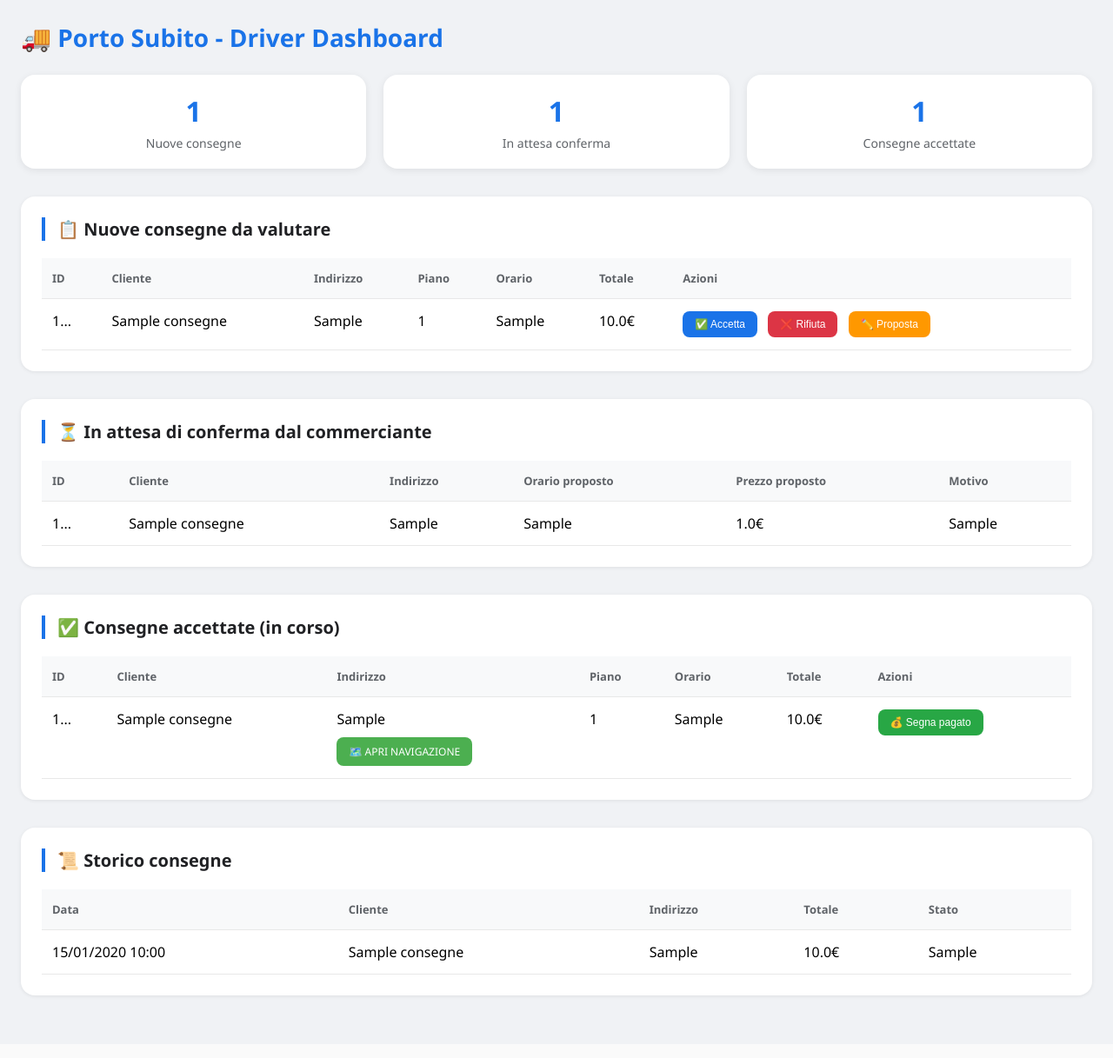
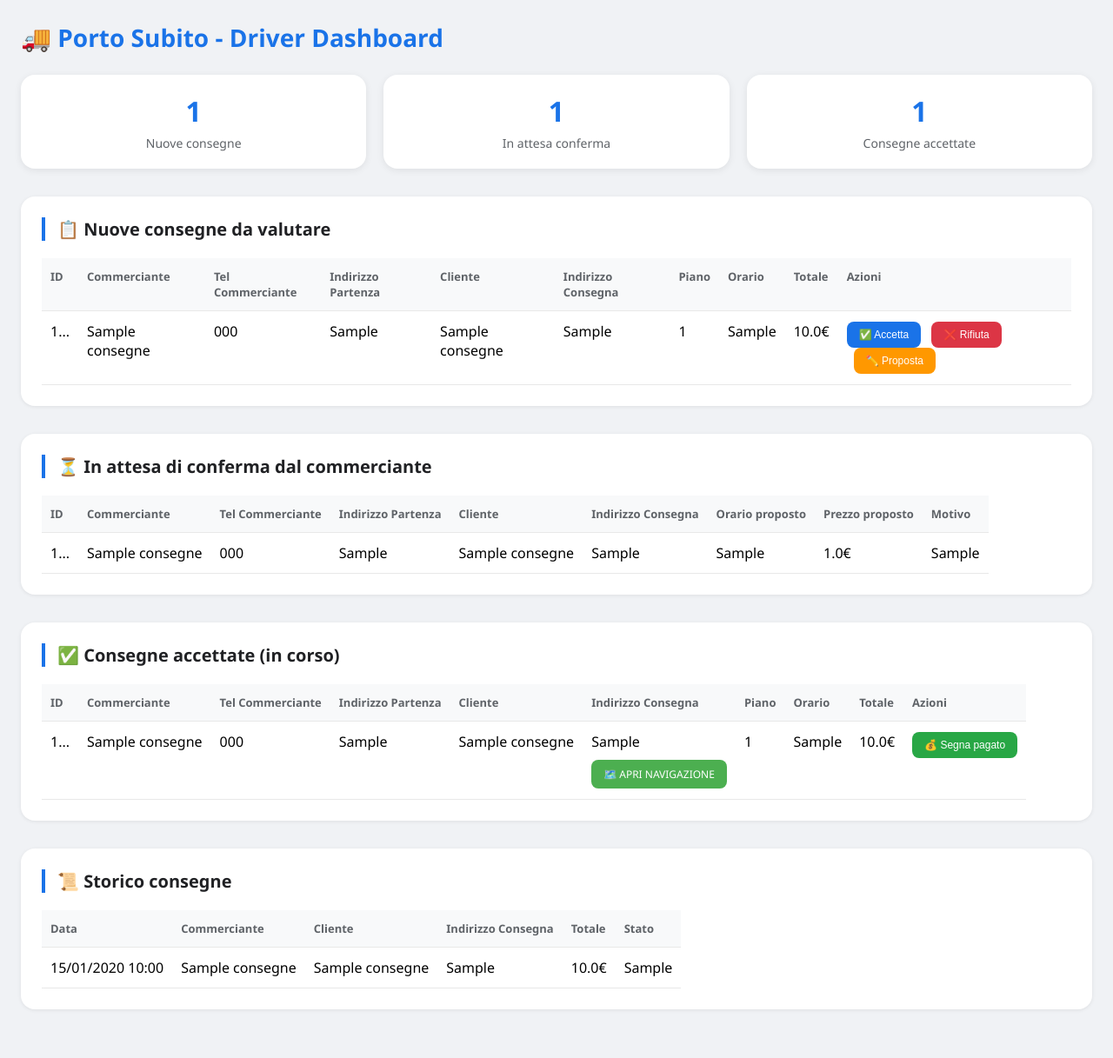
Before and after one commit to alux76/driver-consegne-personale, a Flask app: template templates/index.html in a window 1280 px wide. Shown: the whole page at 87% size. Before the commit the page ends 1148 px from the top, so only its background shows below. Run offline with Flask 3, Linux system fonts and the light colour scheme; the template is opened without the code that fills it: values that come from a table or form of the project are taken from there, others are empty; tables that the repository leaves empty hold one stand-in row (values such as "Sample post").

Commit message:
Aggiunti dati commerciante nella dashboard driver (nome, telefono, indirizzo partenza)

```diff
--- a/templates/index.html
+++ b/templates/index.html
@@ -66,9 +66,11 @@
         table {
             width: 100%;
             border-collapse: collapse;
+            overflow-x: auto;
+            display: block;
         }
         th, td {
-            padding: 14px 12px;
+            padding: 12px 10px;
             text-align: left;
             border-bottom: 1px solid #e8e8e8;
             vertical-align: top;
@@ -162,6 +164,16 @@
             display: inline-block;
             margin-top: 10px;
         }
+        @media (max-width: 768px) {
+            th, td {
+                font-size: 12px;
+                padding: 8px 6px;
+            }
+            .btn-accept, .btn-reject, .btn-propose, .btn-pay {
+                padding: 4px 8px;
+                font-size: 10px;
+            }
+        }
     </style>
 </head>
 <body>
@@ -186,16 +198,29 @@
         <!-- RICHIESTE NUOVE -->
         <div class="section">
             <h2>📋 Nuove consegne da valutare</h2>
+            <div style="overflow-x: auto;">
                 <table>
                     <thead>
                         <tr>
-                        <th>ID</th><th>Cliente</th><th>Indirizzo</th><th>Piano</th><th>Orario</th><th>Totale</th><th>Azioni</th>
+                            <th>ID</th>
+                            <th>Commerciante</th>
+                            <th>Tel Commerciante</th>
+                            <th>Indirizzo Partenza</th>
+                            <th>Cliente</th>
+                            <th>Indirizzo Consegna</th>
+                            <th>Piano</th>
+                            <th>Orario</th>
+                            <th>Totale</th>
+                            <th>Azioni</th>
                         </tr>
                     </thead>
                     <tbody>
                         {% for c in consegne_richieste %}
                         <tr>
                             <td>{{ c.id[:8] }}...</td>
+                            <td>{{ c.comm_nome }}</td>
+                            <td>{{ c.comm_telefono }}</td>
+                            <td>{{ c.comm_indirizzo_partenza }}</td>
                             <td>{{ c.cliente_nome }}</td>
                             <td>{{ c.cliente_indirizzo_consegna }}</td>
                             <td>{{ c.cliente_piano }}</td>
@@ -211,18 +236,33 @@
                     </tbody>
                 </table>
             </div>
+        </div>
 
         <!-- IN ATTESA DI CONFERMA -->
         <div class="section">
             <h2>⏳ In attesa di conferma dal commerciante</h2>
+            <div style="overflow-x: auto;">
                 <table>
                     <thead>
-                    <tr><th>ID</th><th>Cliente</th><th>Indirizzo</th><th>Orario proposto</th><th>Prezzo proposto</th><th>Motivo</th></tr>
+                        <tr>
+                            <th>ID</th>
+                            <th>Commerciante</th>
+                            <th>Tel Commerciante</th>
+                            <th>Indirizzo Partenza</th>
+                            <th>Cliente</th>
+                            <th>Indirizzo Consegna</th>
+                            <th>Orario proposto</th>
+                            <th>Prezzo proposto</th>
+                            <th>Motivo</th>
+                        </tr>
                     </thead>
                     <tbody>
                         {% for c in consegne_attesa %}
                         <tr>
                             <td>{{ c.id[:8] }}...</td>
+                            <td>{{ c.comm_nome }}</td>
+                            <td>{{ c.comm_telefono }}</td>
+                            <td>{{ c.comm_indirizzo_partenza }}</td>
                             <td>{{ c.cliente_nome }}</td>
                             <td>{{ c.cliente_indirizzo_consegna }}</td>
                             <td>{{ c.orario_proposto_driver or c.orario_richiesto }}</td>
@@ -233,18 +273,34 @@
                     </tbody>
                 </table>
             </div>
+        </div>
 
         <!-- CONSEGNE ACCETTATE -->
         <div class="section">
             <h2>✅ Consegne accettate (in corso)</h2>
+            <div style="overflow-x: auto;">
                 <table>
                     <thead>
-                    <tr><th>ID</th><th>Cliente</th><th>Indirizzo</th><th>Piano</th><th>Orario</th><th>Totale</th><th>Azioni</th></tr>
+                        <tr>
+                            <th>ID</th>
+                            <th>Commerciante</th>
+                            <th>Tel Commerciante</th>
+                            <th>Indirizzo Partenza</th>
+                            <th>Cliente</th>
+                            <th>Indirizzo Consegna</th>
+                            <th>Piano</th>
+                            <th>Orario</th>
+                            <th>Totale</th>
+                            <th>Azioni</th>
+                        </tr>
                     </thead>
                     <tbody>
                         {% for c in consegne_accettate %}
                         <tr>
                             <td>{{ c.id[:8] }}...</td>
+                            <td>{{ c.comm_nome }}</td>
+                            <td>{{ c.comm_telefono }}</td>
+                            <td>{{ c.comm_indirizzo_partenza }}</td>
                             <td>{{ c.cliente_nome }}</td>
                             <td>
                                 {{ c.cliente_indirizzo_consegna }}
@@ -266,18 +322,28 @@
                     </tbody>
                 </table>
             </div>
+        </div>
 
         <!-- STORICO -->
         <div class="section">
             <h2>📜 Storico consegne</h2>
+            <div style="overflow-x: auto;">
                 <table>
                     <thead>
-                    <tr><th>Data</th><th>Cliente</th><th>Indirizzo</th><th>Totale</th><th>Stato</th></tr>
+                        <tr>
+                            <th>Data</th>
+                            <th>Commerciante</th>
+                            <th>Cliente</th>
+                            <th>Indirizzo Consegna</th>
+                            <th>Totale</th>
+                            <th>Stato</th>
+                        </tr>
                     </thead>
                     <tbody>
                         {% for c in storico %}
                         <tr>
                             <td>{{ c.data_creazione.strftime('%d/%m/%Y %H:%M') if c.data_creazione else '-' }}</td>
+                            <td>{{ c.comm_nome }}</td>
                             <td>{{ c.cliente_nome }}</td>
                             <td>{{ c.cliente_indirizzo_consegna }}</td>
                             <td>{{ c.totale_euro }}€</td>
@@ -291,6 +357,7 @@
                         {% endfor %}
                     </tbody>
                 </table>
+            </div>
         </div>
     </div>
 
```
Also changed, not shown: app.py (+3 -7 lines). Lines whose indentation alone changed are shown as unchanged.
